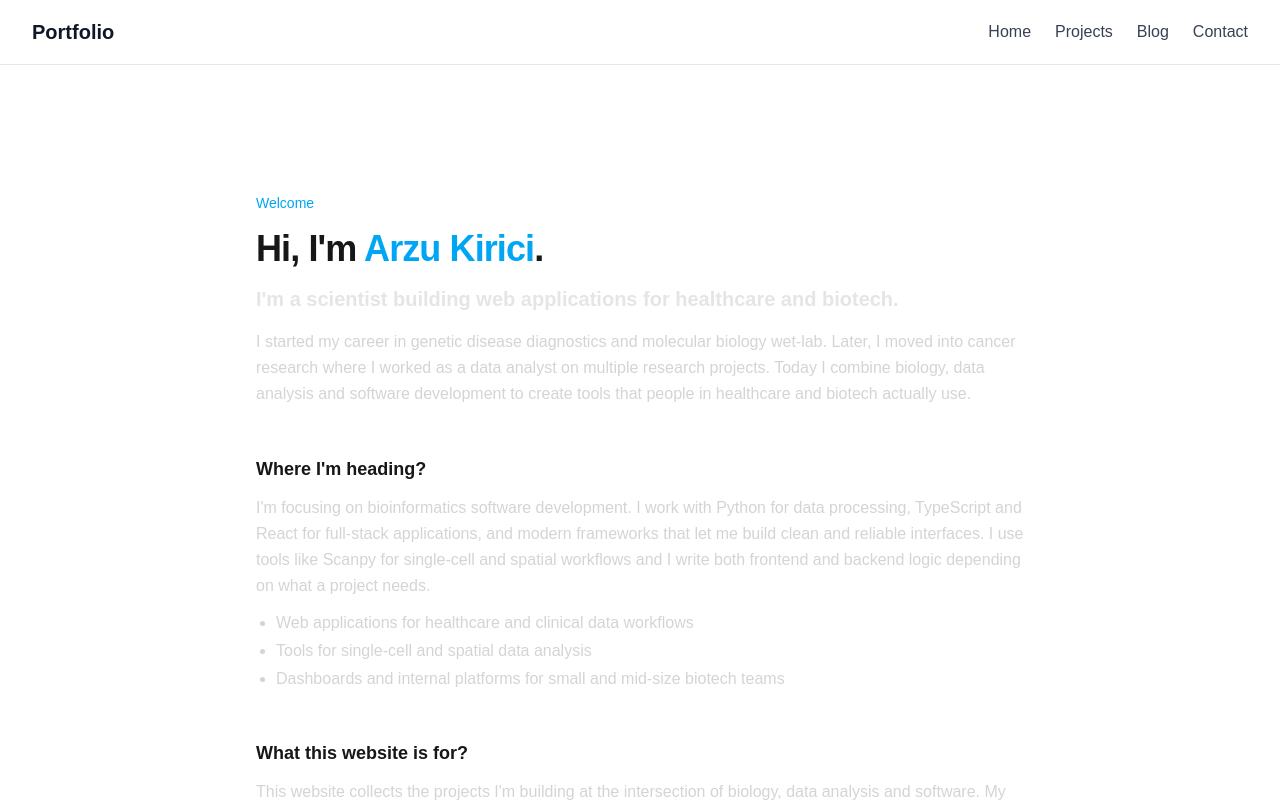
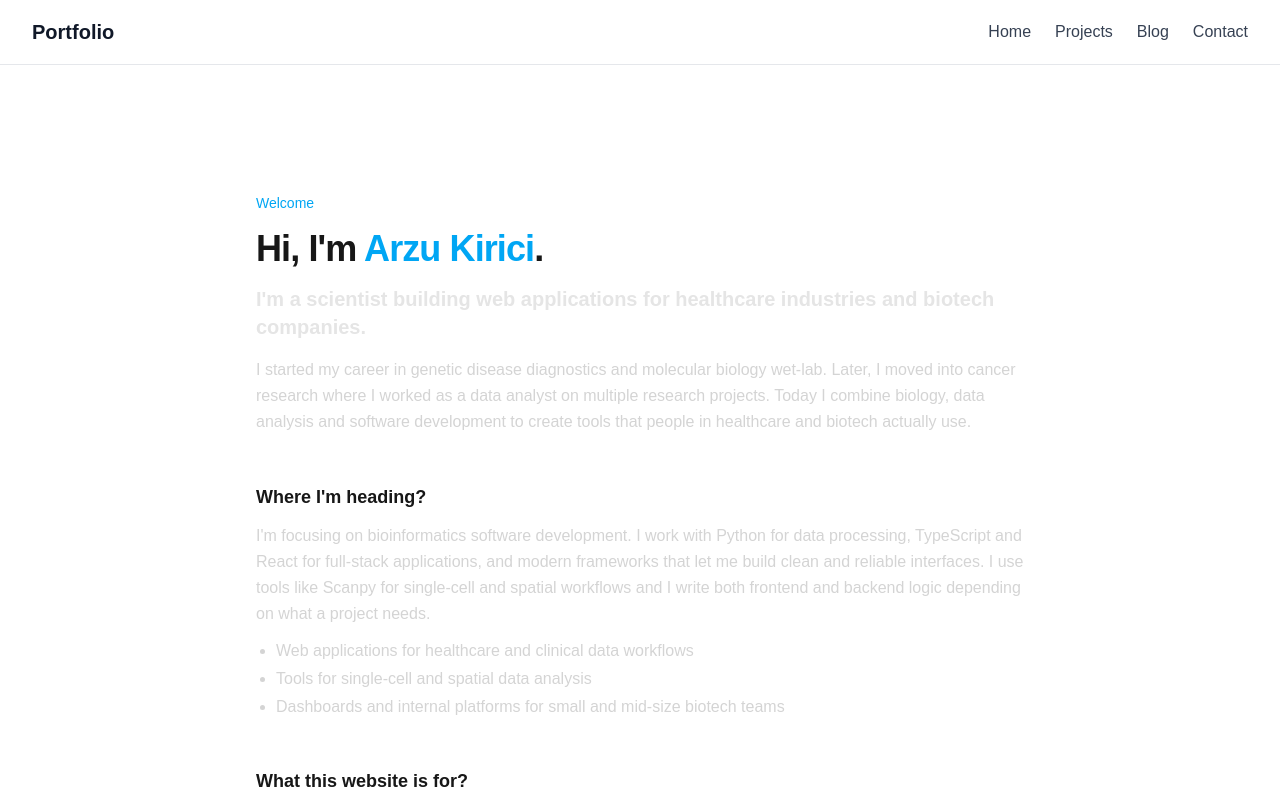
Before and after one commit to agkirici/agkirici.github.io, a Next.js app: page / in a window 1280 px wide. Shown: the top 802 px of the page. Built offline with nearby package versions, Linux system fonts and the light colour scheme.

Commit message:
Update homepage content

```diff
--- a/app/page.tsx
+++ b/app/page.tsx
@@ -11,7 +11,7 @@ export default function HomePage() {
           </h1>
 
           <h2 className="text-xl font-semibold text-neutral-200">
-            I&apos;m a scientist building web applications for healthcare and biotech.
+            I&apos;m a scientist building web applications for healthcare industries and biotech companies.
           </h2>
 
           <p className="text-neutral-300 leading-relaxed">
```
